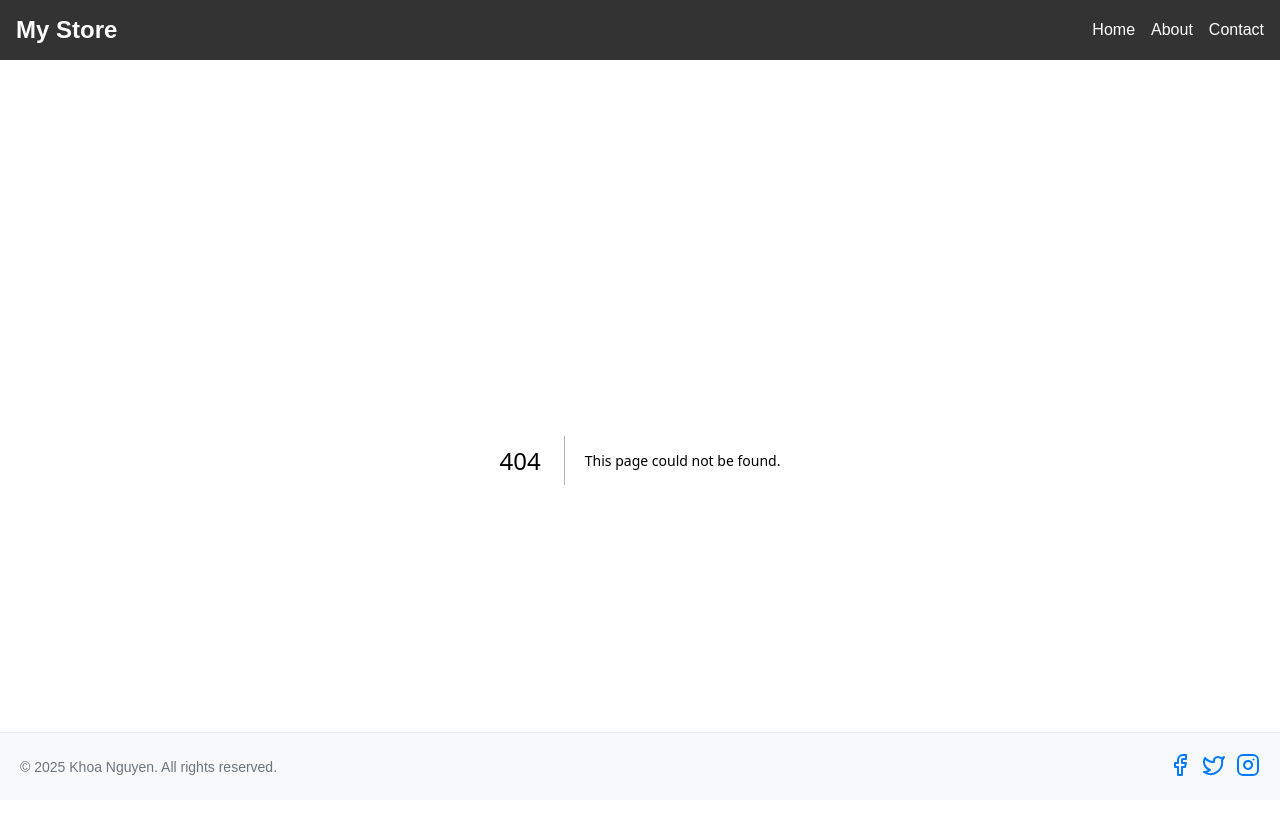
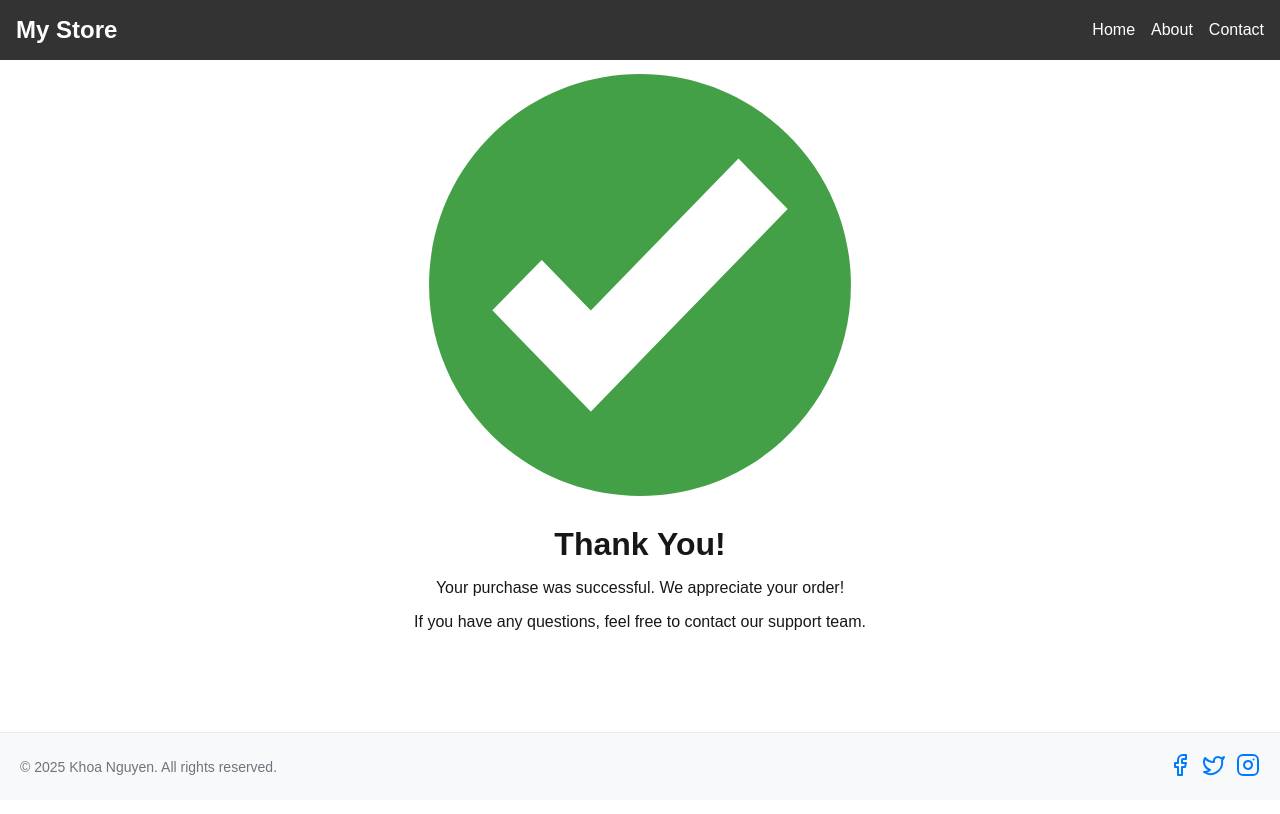
Before and after one commit to khoand3012/google-pay, a Next.js app: page /thankyou in a window 1280 px wide. Before the commit this address had no page. Shown: the top 814 px of the page. Built offline with nearby package versions, Linux system fonts and the light colour scheme.

Commit message:
Complete checkout flow

```diff
--- /dev/null
+++ b/src/pages/thankyou/index.tsx
@@ -0,0 +1,16 @@
+import React from 'react'
+import styles from "@/styles/ThankyouPage.module.scss"
+import Image from 'next/image'
+
+const ThankYouPage: React.FC = () => {
+	return (
+		<div className={styles['thank-you']}>
+            <Image alt='checkmark' src={'/checkmark.svg'} height={450} width={450} />
+			<h1>Thank You!</h1>
+			<p>Your purchase was successful. We appreciate your order!</p>
+			<p>If you have any questions, feel free to contact our support team.</p>
+		</div>
+	)
+}
+
+export default ThankYouPage
--- /dev/null
+++ b/src/styles/ThankyouPage.module.scss
@@ -0,0 +1,7 @@
+.thank-you {
+    display: flex;
+    flex-direction: column;
+    gap: 1rem;
+    align-items: center;
+    justify-content: center;
+}
```
Also changed, not shown: src/components/GooglePay/index.tsx (+55 -6 lines), public/checkmark.svg (added).
